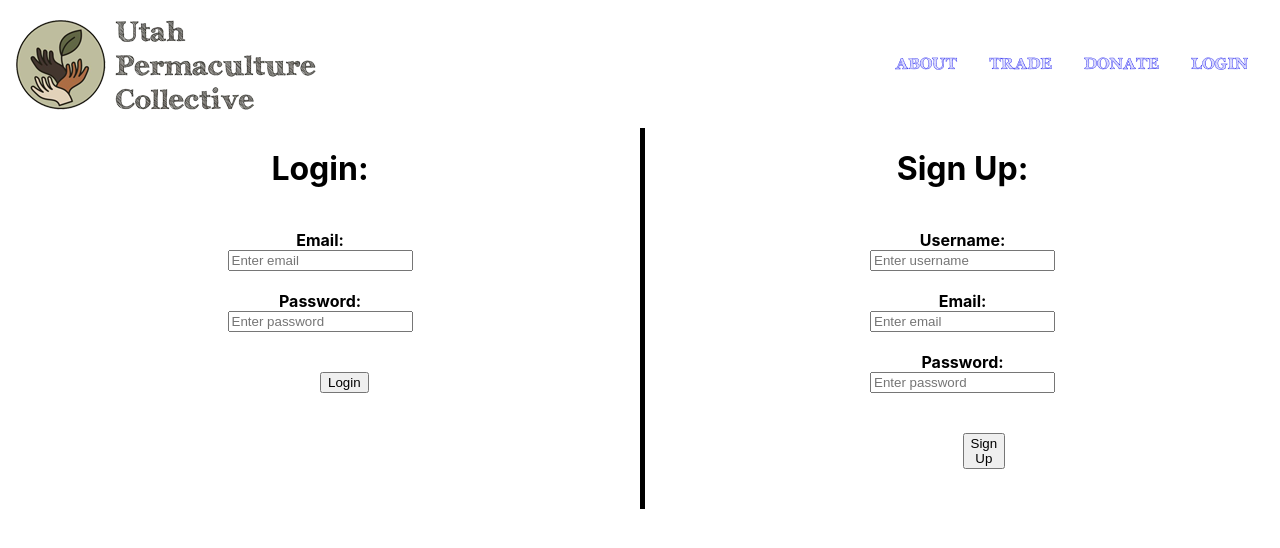
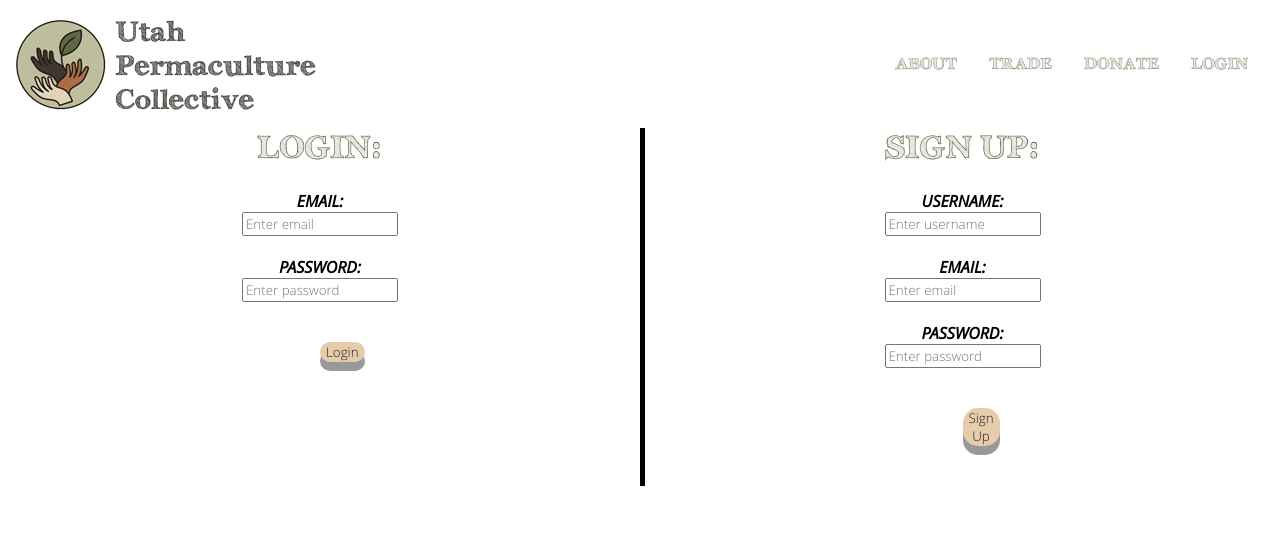
Before and after one commit to JD-Rowley/permaculture-exchange, a React (Create React App) app in the folder client/: page /login in a window 1280 px wide. Shown: the top 548 px of the page. Built offline with nearby package versions, Linux system fonts and the light colour scheme.

Commit message:
added more to login, added detail to text style

```diff
--- a/client/src/components/Nav/style.css
+++ b/client/src/components/Nav/style.css
@@ -6,4 +6,9 @@
   text-decoration: none;
   margin: 1rem;
   font-family: "archisticobold";
+  color: var(--olive);
 }
+
+a:hover {
+  color: var(--avocado);
+}
--- a/client/src/components/SignUp/index.js
+++ b/client/src/components/SignUp/index.js
@@ -46,10 +46,10 @@ function SignUp() {
   return (
     <main>
       <form className="signup-form main-container" onSubmit={handleFormSubmit}>
-        <h1>Sign Up:</h1>
+        <h1>SIGN UP:</h1>
         <div className=" flex-container">
           <label htmlFor="username">
-            <b>Username:</b>
+            <b>USERNAME:</b>
           </label>
           <input
             type="username"
@@ -60,7 +60,7 @@ function SignUp() {
             onChange={handleChange}
           />
           <label htmlFor="email">
-            <b>Email:</b>
+            <b>EMAIL:</b>
           </label>
           <input
             type="email"
@@ -71,7 +71,7 @@ function SignUp() {
             onChange={handleChange}
           />
           <label htmlFor="password">
-            <b>Password:</b>
+            <b>PASSWORD:</b>
           </label>
           <input
             type="password"
@@ -82,7 +82,7 @@ function SignUp() {
             onChange={handleChange}
           />
         </div>
-        <button className="sign-button" type="submit">
+        <button className="login-sign" type="submit">
           Sign Up
         </button>
       </form>
--- a/client/src/components/SignUp/style.css
+++ b/client/src/components/SignUp/style.css
@@ -3,7 +3,3 @@
   float: right;
   border-left: 5px solid;
 }
-
-.sign-button {
-  margin: 40px 50%;
-}
--- a/client/src/index.css
+++ b/client/src/index.css
@@ -3,8 +3,8 @@
   --russet: #ac6d45;
   --soil: #44372f;
   --cacao: #25211a;
-  --light: #bebf9f;
-  --light-secondary: #e6cbad;
+  --avocado: #bebf9f;
+  --sand: #e6cbad;
 }
 
 /* Archistico Bold font */
@@ -33,7 +33,7 @@
 
 /* OpenSans light font */
 @font-face {
-  font-family: "open_sansitalic";
+  font-family: "open_sanslight";
   src: url("fonts/OpenSans-Light-webfont.woff") format("woff");
   font-weight: normal;
   font-style: normal;
@@ -73,9 +73,38 @@ code {
 .main-container h1 {
   display: flex;
   justify-content: center;
+  font-family: "archisticobold";
+  color: var(--olive);
+  margin: auto;
 }
 
 .flex-container label {
   padding: 20px 0 0;
+  font-family: "open_sansitalic";
+}
+
+.flex-container input {
+  font-family: "open_sanslight";
+}
+
+.login-sign {
+  margin: 40px 50%;
+  outline: none;
+  border: none;
+  border-radius: 15px;
+  box-shadow: 0 9px #999;
+  font-family: "open_sanslight";
+  background-color: var(--sand);
+  color: var(--cacao);
+}
+
+.login-sign:hover {
+  background-color: var(--russet);
+}
+
+.login-sign:active {
+  background-color: var(--russet);
+  box-shadow: 0 5px #666;
+  transform: translateY(4px);
 }
 /* Login and Sign Up End */ ;
--- a/client/src/pages/Login/index.js
+++ b/client/src/pages/Login/index.js
@@ -46,10 +46,10 @@ function Login() {
   return (
     <main>
       <form className="login-form main-container" onSubmit={handleFormSubmit}>
-        <h1>Login:</h1>
+        <h1>LOGIN:</h1>
         <div className="flex-container">
           <label htmlFor="email">
-            <b>Email:</b>
+            <b>EMAIL:</b>
           </label>
           <input
             type="email"
@@ -60,7 +60,7 @@ function Login() {
             onChange={handleChange}
           />
           <label htmlFor="password">
-            <b>Password:</b>
+            <b>PASSWORD:</b>
           </label>
           <input
             type="password"
@@ -71,7 +71,7 @@ function Login() {
             onChange={handleChange}
           />
         </div>
-        <button className="login-button" type="submit">
+        <button className="login-sign" type="submit">
           Login
         </button>
       </form>
--- a/client/src/pages/Login/style.css
+++ b/client/src/pages/Login/style.css
@@ -2,7 +2,3 @@
   width: 50%;
   float: left;
 }
-
-.login-button {
-  margin: 40px 50%;
-}
```
